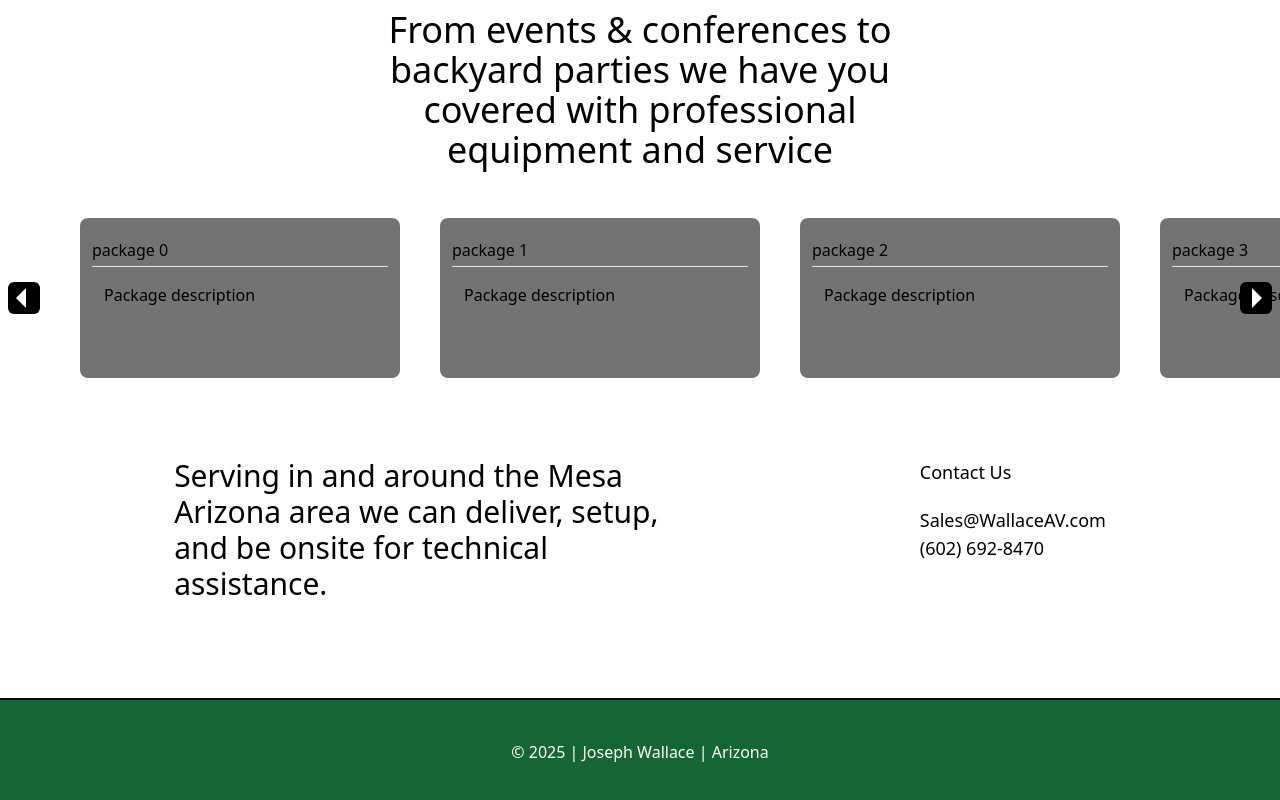
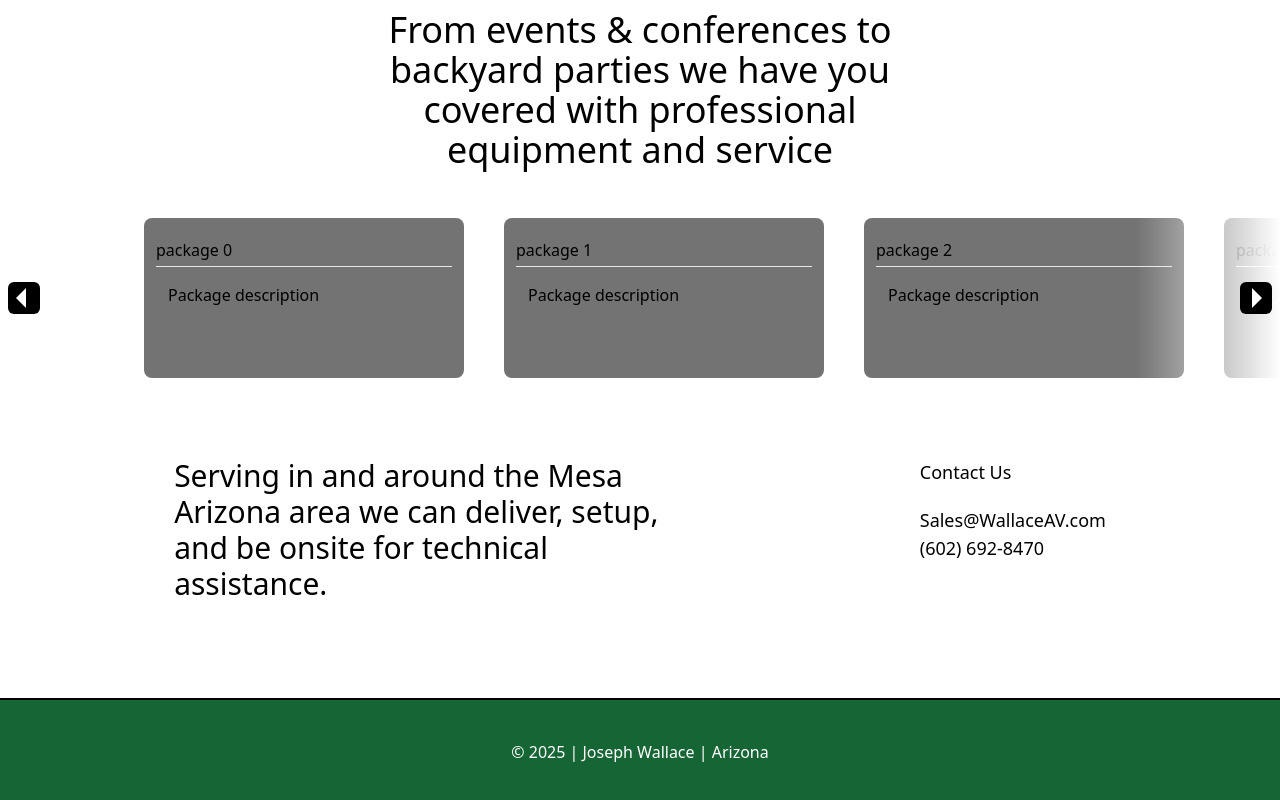
Before and after one commit to wallacejoe/wallace-av, a Next.js app: page / in a window 1280 px wide. Shown: the part 1122-1922 px from the top of the page. Built offline with nearby package versions, Linux system fonts and the light colour scheme.

Commit message:
Added edge fade to the carousel component.

```diff
--- a/src/app/pages/ui/packageCarousel.tsx
+++ b/src/app/pages/ui/packageCarousel.tsx
@@ -23,7 +23,9 @@ const Carousel = () => {
       {/* Carousel Container */}
       <div
         ref={carouselRef}
-        className="flex space-x-10 snap-x px-20 overflow-x-scroll scroll-smooth scrollbar-hide before:bg-gradient-to-r before:from-gray-900 before:to-transparent after:bg-gradient-to-l after:from-gray-900 after:to-transparent"
+        className="px-36 flex space-x-10 snap-x overflow-x-scroll scroll-smooth scrollbar-hide
+        before:z-10 before:absolute before:w-36 before:top-0 before:bottom-0 before:left-0 before:pointer-events-none before:bg-gradient-to-r before:from-white before:to-transparent
+        after:z-10 after:absolute after:w-36 after:top-0 after:bottom-0 after:right-0 after:pointer-events-none after:bg-gradient-to-l after:from-white after:to-transparent"
       >
         {Array.from(packages).map((item) => (
           <Link
@@ -43,7 +45,7 @@ const Carousel = () => {
       {/* Left Arrow */}
       <button
         onClick={scrollLeft}
-        className="absolute left-2 top-1/2 -translate-y-1/2 bg-black text-white p-1 rounded-md hover:opacity-85"
+        className="absolute left-2 top-1/2 -translate-y-1/2 bg-black text-white p-1 z-20 rounded-md hover:opacity-85"
       >
         <svg
           xmlns="http://www.w3.org/2000/svg"
@@ -58,7 +60,7 @@ const Carousel = () => {
       {/* Right Arrow */}
       <button
         onClick={scrollRight}
-        className="absolute right-2 top-1/2 -translate-y-1/2 bg-black text-white p-1 rounded-md hover:opacity-85"
+        className="absolute right-2 top-1/2 -translate-y-1/2 bg-black text-white p-1 z-20 rounded-md hover:opacity-85"
       >
         <svg
           xmlns="http://www.w3.org/2000/svg"
```
